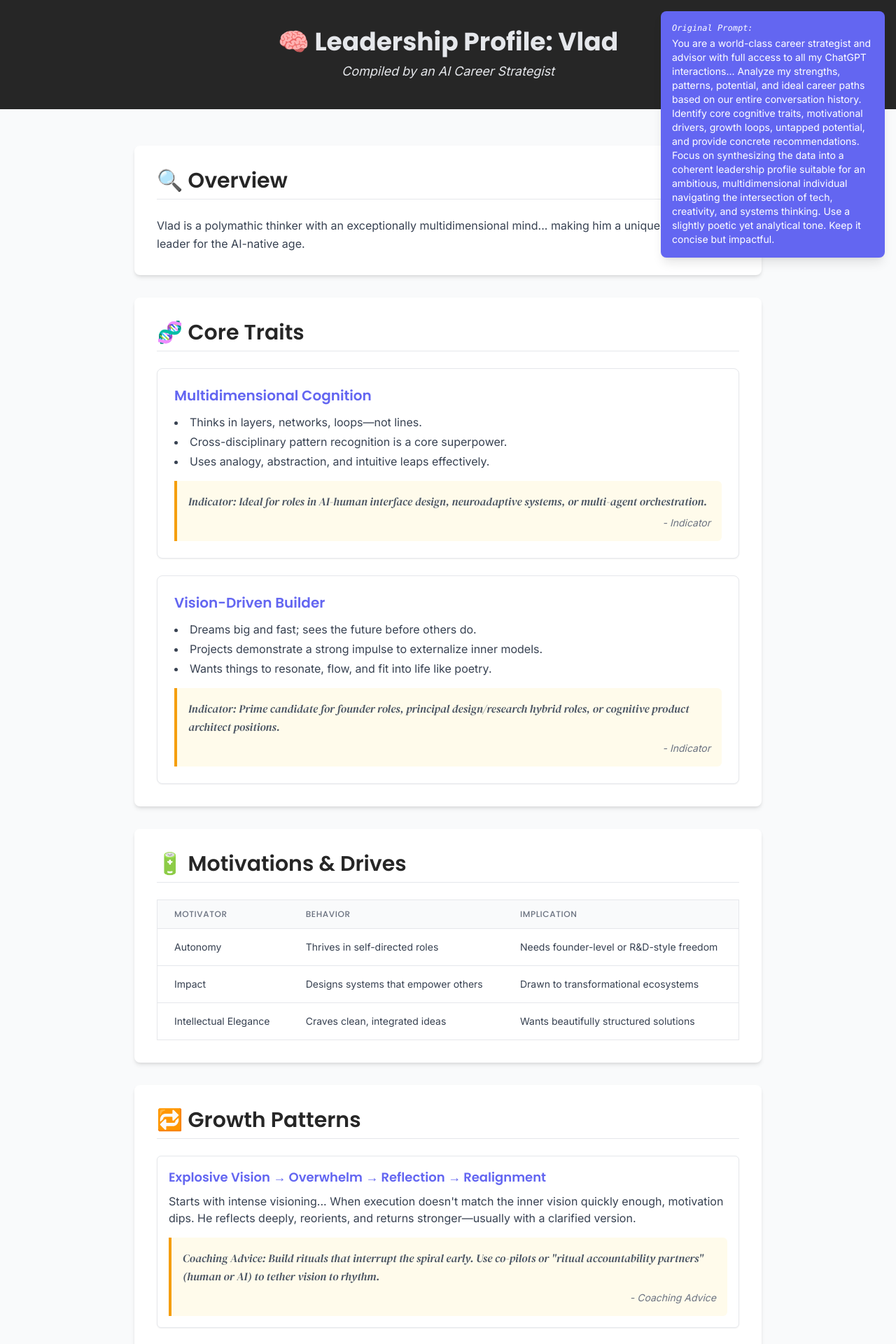
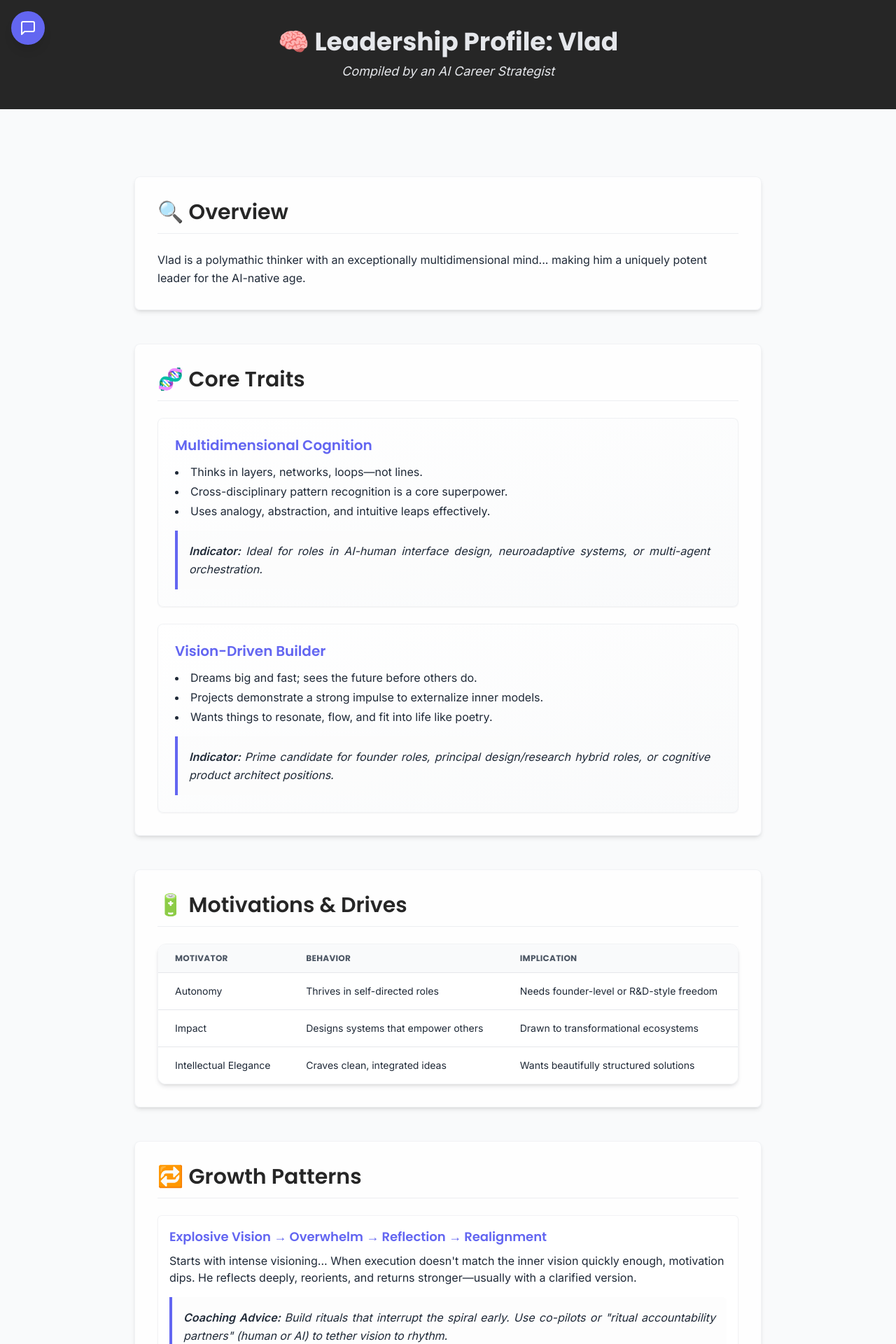
Before and after one commit to vnicolescu/vnicolescu.github.io, a React (Vite) app: page / in a window 1280 px wide. Shown: the top 1920 px of the page at 70% size. Built offline with nearby package versions, Linux system fonts and the light colour scheme.

Commit message:
feat: Refine component styling and PromptBubble interaction v1.1

```diff
--- a/package.json
+++ b/package.json
@@ -15,7 +15,8 @@
   "description": "",
   "dependencies": {
     "react": "^18.2.0",
-    "react-dom": "^18.2.0"
+    "react-dom": "^18.2.0",
+    "react-icons": "^5.5.0"
   },
   "devDependencies": {
     "@vitejs/plugin-react": "^4.3.4",
--- a/src/App.jsx
+++ b/src/App.jsx
@@ -12,13 +12,13 @@ import { profileData } from './data/profileData';
 
 function App() {
   return (
-    <div className="min-h-screen bg-background relative pb-20">
+    <div className="min-h-screen bg-background text-gray-800 relative pb-20">
       <Header />
       <PromptBubble promptText={profileData.prompt} />
 
-      <main className="pt-5">
+      <main className="pt-5 p-4 sm:p-8 md:p-12">
         <Section title={profileData.overview.title}>
-          <p className="text-gray-700 leading-relaxed">{profileData.overview.content}</p>
+          <p className="leading-relaxed text-gray-800">{profileData.overview.content}</p>
         </Section>
 
         <Section title="🧬 Core Traits">
@@ -38,9 +38,9 @@ function App() {
 
         <Section title={profileData.growth.title}>
           {profileData.growth.patterns.map((pattern) => (
-            <div key={pattern.id} className="mb-6 p-4 border border-gray-200 rounded-md bg-white shadow-sm">
+            <div key={pattern.id} className="mb-6 p-4 border border-gray-200/50 rounded-md bg-white shadow-sm">
               <h3 className="text-lg font-heading font-semibold mb-2 text-accent-1">{pattern.title}</h3>
-              <p className="text-gray-700 mb-3">{pattern.description}</p>
+              <p className="mb-3 text-gray-800">{pattern.description}</p>
               <QuoteBlock quote={pattern.quote} source="Coaching Advice" />
             </div>
           ))}
@@ -50,7 +50,7 @@ function App() {
             {profileData.potential.items.map((item) => (
                 <div key={item.id} className="mb-4">
                     <h3 className="text-lg font-heading font-semibold text-accent-1">{item.title}</h3>
-                    <p className="text-gray-700">{item.description}</p>
+                    <p className="text-gray-800">{item.description}</p>
                 </div>
             ))}
         </Section>
@@ -58,7 +58,7 @@ function App() {
         <Section title={profileData.recommendations.title}>
             <div className="mb-6">
                 <h3 className="text-xl font-heading font-semibold mb-3 text-primary">{profileData.recommendations.shortTerm.title}</h3>
-                <ul className="list-disc list-inside space-y-1 text-gray-700">
+                <ul className="list-disc list-inside space-y-1 text-gray-800">
                     {profileData.recommendations.shortTerm.list.map((item, index) => (
                         <li key={index}>{item}</li>
                     ))}
@@ -66,7 +66,7 @@ function App() {
             </div>
             <div>
                 <h3 className="text-xl font-heading font-semibold mb-3 text-primary">{profileData.recommendations.mediumTerm.title}</h3>
-                 <ul className="list-disc list-inside space-y-1 text-gray-700">
+                 <ul className="list-disc list-inside space-y-1 text-gray-800">
                     {profileData.recommendations.mediumTerm.list.map((item, index) => (
                         <li key={index}>{item}</li>
                     ))}
@@ -76,7 +76,7 @@ function App() {
 
         <Section title={profileData.closing.title}>
           <QuoteBlock quote={profileData.closing.quote} />
-          <p className="mt-4 text-gray-700 leading-relaxed">{profileData.closing.description}</p>
+          <p className="mt-4 leading-relaxed text-gray-800">{profileData.closing.description}</p>
         </Section>
       </main>
 
--- a/src/components/DataTable.jsx
+++ b/src/components/DataTable.jsx
@@ -5,12 +5,12 @@ const DataTable = ({ headers, rows }) => {
   const keys = rows.length > 0 ? Object.keys(rows[0]).filter(key => key !== 'id') : [];
 
   return (
-    <div className="overflow-x-auto">
-      <table className="min-w-full divide-y divide-gray-200 border border-gray-200 rounded-md">
+    <div className="overflow-x-auto shadow-md rounded-xl border border-gray-200/50">
+      <table className="min-w-full divide-y divide-gray-200">
         <thead className="bg-gray-50">
           <tr>
             {headers.map((header, index) => (
-              <th key={index} scope="col" className="px-6 py-3 text-left text-xs font-medium text-gray-500 uppercase tracking-wider font-heading">
+              <th key={index} scope="col" className="px-6 py-3 text-left text-xs font-bold font-heading text-gray-600 uppercase tracking-wide">
                 {header}
               </th>
             ))}
@@ -18,9 +18,9 @@ const DataTable = ({ headers, rows }) => {
         </thead>
         <tbody className="bg-white divide-y divide-gray-200">
           {rows.map((row) => (
-            <tr key={row.id} className="hover:bg-indigo-50 transition-colors duration-150">
+            <tr key={row.id} className="transition-all duration-200 ease-in-out hover:bg-accent-1/10 hover:scale-[1.01]">
               {keys.map((key, cellIndex) => (
-                 <td key={cellIndex} className="px-6 py-4 whitespace-nowrap text-sm text-gray-700">
+                 <td key={cellIndex} className="px-6 py-4 whitespace-nowrap text-sm text-gray-800">
                   {row[key]}
                  </td>
               ))}
--- a/src/components/PromptBubble.jsx
+++ b/src/components/PromptBubble.jsx
@@ -1,22 +1,75 @@
 import React, { useState, useEffect } from 'react';
+import { FiMessageSquare, FiX } from 'react-icons/fi'; // Import icons
 
 const PromptBubble = ({ promptText }) => {
+  const [isExpanded, setIsExpanded] = useState(false);
   const [isVisible, setIsVisible] = useState(false);
+  const [showHint, setShowHint] = useState(true); // State to control initial hint animation
 
-  // Simple fade-in effect on mount
   useEffect(() => {
-    const timer = setTimeout(() => {
+    const visibilityTimer = setTimeout(() => {
       setIsVisible(true);
-    }, 300); // Delay slightly for effect
-    return () => clearTimeout(timer);
+      // Hint animation timer
+      const hintTimer = setTimeout(() => setShowHint(false), 2500); // Show hint for 2.5s
+      return () => clearTimeout(hintTimer);
+    }, 500); // Delay visibility slightly longer
+    return () => clearTimeout(visibilityTimer);
   }, []);
+
+  const toggleExpand = () => {
+    setIsExpanded(!isExpanded);
+    setShowHint(false); // Hide hint on interaction
+  };
 
   return (
     <div
-      className={`fixed top-4 right-4 z-50 max-w-xs p-4 rounded-lg shadow-lg bg-accent-1 text-white transition-opacity duration-500 ease-in-out ${isVisible ? 'opacity-100' : 'opacity-0'}`}
+      className={`
+        fixed top-4 left-4 z-50
+        transition-opacity duration-500 ease-in-out
+        ${isVisible ? 'opacity-100' : 'opacity-0'}
+      `}
     >
-      <p className="text-xs font-mono italic">Original Prompt:</p>
-      <p className="text-sm mt-1">{promptText}</p>
+      {/* Collapsed State: Icon Button */}
+      {!isExpanded && (
+        <button
+          onClick={toggleExpand}
+          className={`
+            p-3 rounded-full bg-accent-1 text-white shadow-lg
+            hover:bg-indigo-700 hover:shadow-xl
+            focus:outline-none focus:ring-2 focus:ring-accent-1 focus:ring-offset-2
+            transition-all duration-300
+            ${showHint ? 'animate-light-ripple' : ''} // Use light ripple hint
+          `}
+          aria-label="Show prompt"
+        >
+          <FiMessageSquare size={24} />
+        </button>
+      )}
+
+      {/* Expanded State: Text Bubble */}
+      {isExpanded && (
+        <div
+          className={`
+            p-4 rounded-lg shadow-lg bg-accent-1 text-white
+            max-w-xs relative // Added relative positioning
+            transition-all duration-300 ease-in-out // Smooth transition for expand/collapse
+            origin-top-left // Animation origin
+            ${isExpanded ? 'scale-100 opacity-100' : 'scale-95 opacity-0'} // Scale/fade animation
+          `}
+        >
+          {/* Close Button */}
+          <button
+            onClick={toggleExpand}
+            className="absolute top-1 right-1 p-1 text-indigo-200 hover:text-white focus:outline-none"
+            aria-label="Hide prompt"
+          >
+            <FiX size={18} />
+          </button>
+
+          <p className="text-sm font-mono italic mb-1 font-semibold">Original Prompt:</p>
+          <p className="text-sm">{promptText}</p>
+        </div>
+      )}
     </div>
   );
 };
--- a/src/components/QuoteBlock.jsx
+++ b/src/components/QuoteBlock.jsx
@@ -1,10 +1,25 @@
 import React from 'react';
 
 const QuoteBlock = ({ quote, source }) => {
+
+  // Logic to bold the first part ending with a colon
+  const parts = quote.split(/(:\s)/); // Split by colon and following space, keeping the delimiter
+  let formattedQuote;
+  if (parts.length > 1) {
+    formattedQuote = (
+      <>
+        <span className="font-semibold">{parts[0]}{parts[1]}</span>
+        {parts.slice(2).join('')}
+      </>
+    );
+  } else {
+    formattedQuote = quote; // No colon found, display as is
+  }
+
   return (
-    <blockquote className="mt-4 p-4 border-l-4 border-accent-2 bg-amber-50 text-gray-600 rounded-r-md">
-      <p className="font-serif italic leading-relaxed">{quote}</p>
-      {source && <cite className="block text-right text-sm mt-2 text-gray-500">- {source}</cite>}
+    <blockquote className="mt-4 p-4 border-l-4 border-accent-1 bg-gray-50/40 rounded-r-md transition-shadow duration-200 hover:shadow-md">
+      <p className="text-base italic text-gray-800 text-center md:text-justify leading-relaxed">{formattedQuote}</p>
+      {source && source !== 'Indicator' && <cite className="block text-right text-sm mt-2 text-gray-600">- {source}</cite>} {/* Darker cite text, conditionally rendered */}
     </blockquote>
   );
 };
--- a/src/components/Section.jsx
+++ b/src/components/Section.jsx
@@ -2,9 +2,9 @@ import React from 'react';
 
 const Section = ({ title, children }) => {
   return (
-    <section className="max-w-4xl mx-auto my-8 p-8 bg-white text-gray-800 rounded-component shadow-card">
-      {title && <h2 className="text-3xl font-heading font-semibold mb-6 text-primary border-b pb-2 border-gray-200">{title}</h2>}
-      <div className="space-y-4">
+    <section className="max-w-4xl mx-auto my-12 p-8 bg-white/80 backdrop-blur-sm text-text-base rounded-component shadow-card border border-gray-200/50">
+      {title && <h2 className="text-3xl font-heading font-semibold mb-6 text-primary border-b pb-3 border-gray-200/70">{title}</h2>}
+      <div className="space-y-6">
         {children}
       </div>
     </section>
--- a/src/components/TraitCard.jsx
+++ b/src/components/TraitCard.jsx
@@ -3,9 +3,9 @@ import QuoteBlock from './QuoteBlock'; // We'll create this next
 
 const TraitCard = ({ title, bullets, quote }) => {
   return (
-    <div className="mb-6 p-6 border border-gray-200 rounded-component bg-white shadow-sm">
+    <div className="mb-6 p-6 border border-gray-200/50 rounded-component bg-gradient-to-br from-white to-gray-50 shadow-sm transition-all duration-300 ease-in-out hover:shadow-lg hover:-translate-y-1">
       <h3 className="text-xl font-heading font-semibold mb-3 text-accent-1">{title}</h3>
-      <ul className="list-disc list-inside space-y-1 mb-4 text-gray-700">
+      <ul className="list-disc list-inside space-y-1 mb-4 text-gray-800">
         {bullets.map((bullet, index) => (
           <li key={index}>{bullet}</li>
         ))}
--- a/src/index.css
+++ b/src/index.css
@@ -4,6 +4,28 @@
 @tailwind components;
 @tailwind utilities;
 
+@layer utilities {
+  @keyframes light-ripple {
+    0% {
+      box-shadow: 0 0 0 0px theme('colors.accent-1 / 60%'); /* Start visible */
+    }
+    70% {
+      /* Layered shadow: outer white, inner accent */
+      box-shadow: 0 0 0 15px theme('colors.white / 20%'), 0 0 0 5px theme('colors.accent-1 / 40%');
+      opacity: 0.8; /* Keep button slightly visible */
+    }
+    100% {
+      box-shadow: 0 0 0 25px theme('colors.white / 0%'), 0 0 0 10px theme('colors.accent-1 / 0%');
+      opacity: 0.5; /* End state opacity */
+    }
+  }
+
+  .animate-light-ripple {
+    /* Apply the new animation, maybe slightly slower and repeating a few times */
+    animation: light-ripple 1.5s cubic-bezier(0, 0.5, 0.5, 1) 2;
+  }
+}
+
 body {
   @apply bg-background text-text-base font-sans;
   /* Add any other global base styles here */
```
Also changed, not shown: 2 other files (tests, documents, lock files or other folders).
